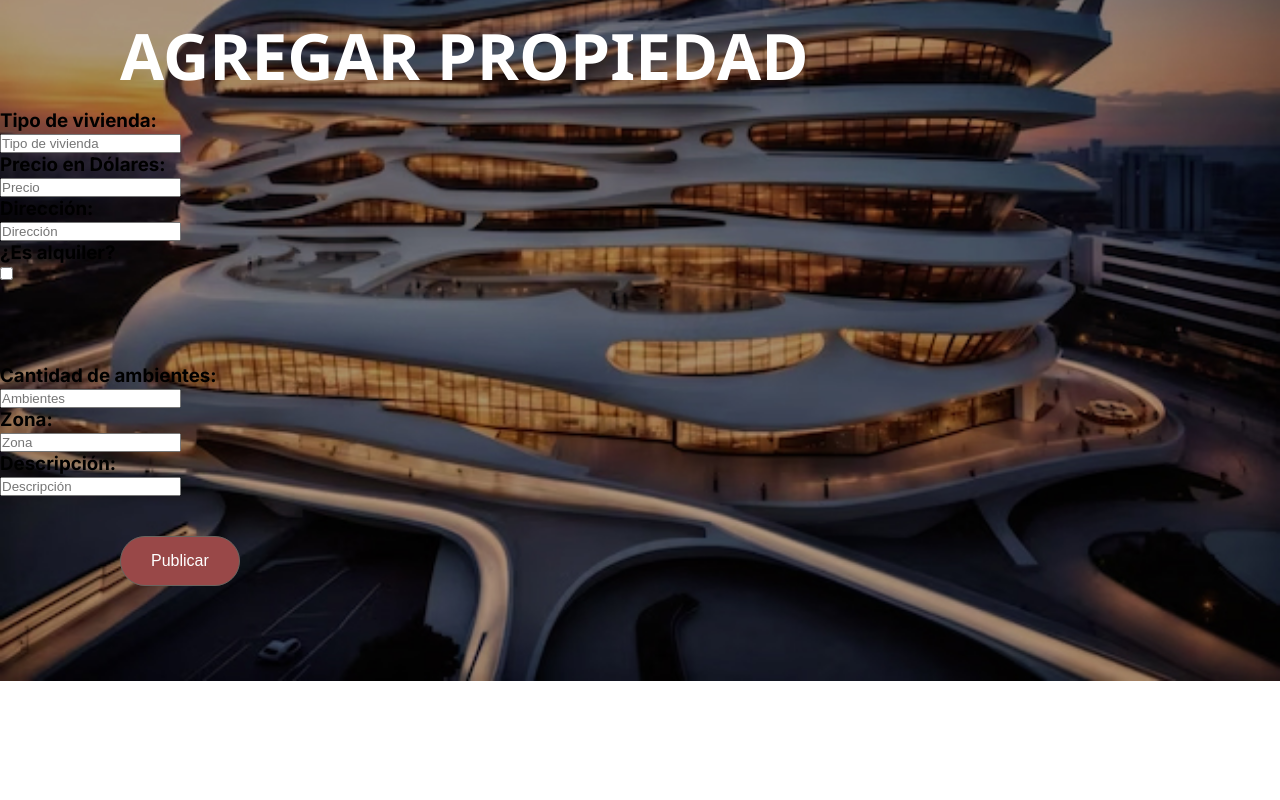
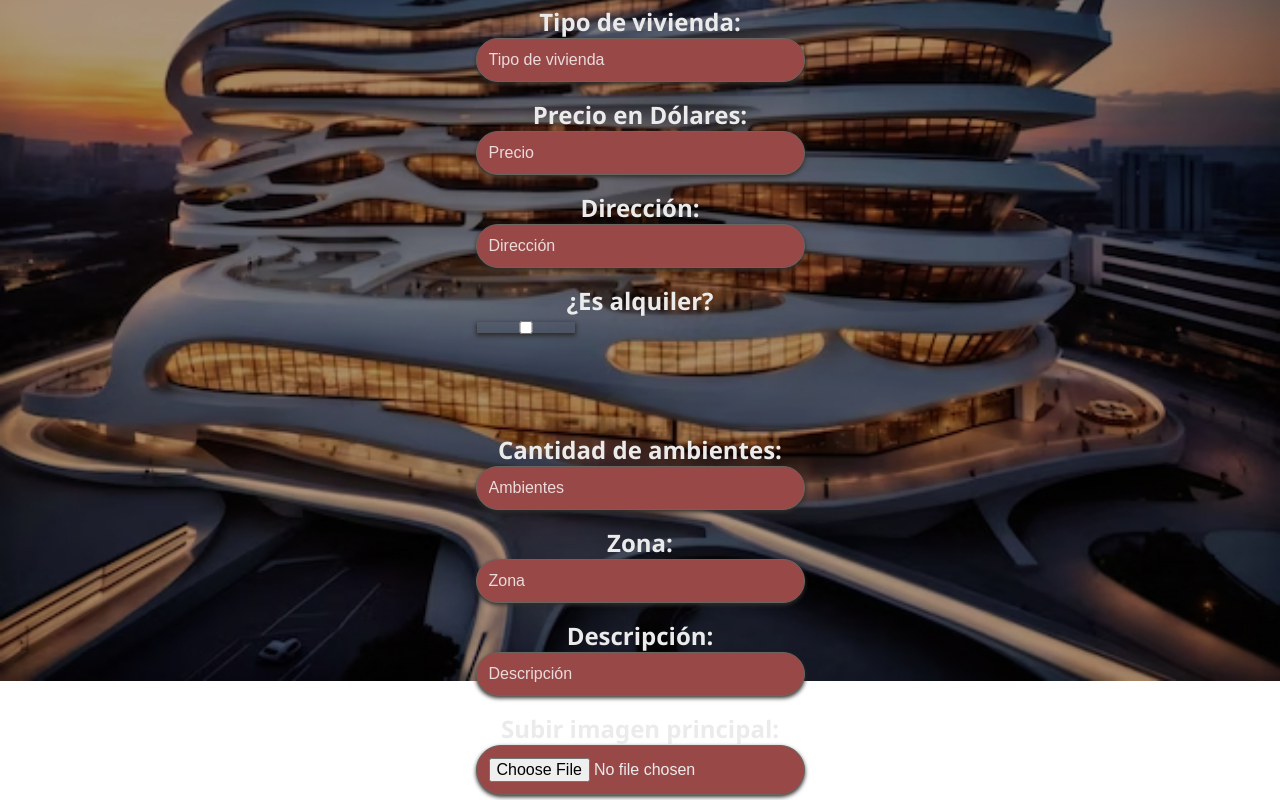
Before and after one commit to PioIX/2024-TPFinal-G13, a Next.js app in the folder Front/: page /home/propiedades/crearPropiedad in a window 1280 px wide. Shown: the part 200-1000 px from the top of the page. Built offline with nearby package versions, Linux system fonts and the light colour scheme.

Commit message:
addPropiedad y ver `propiedades

```diff
--- a/Front/src/components/AddPropiedad.js
+++ b/Front/src/components/AddPropiedad.js
@@ -4,7 +4,7 @@ import clsx from 'clsx';
 import Button from './Button';
 import { useEffect, useState } from "react";
 import { useRouter } from "next/navigation";
-import styles from "../components/AddPropiedad.modules.css";
+import styles from "../components/AddPropiedad.module.css";
 import Input from './Inputs';
 import Checkbox from './Checkbox';
 
@@ -24,6 +24,7 @@ const AddPropiedad = () => {
     const [ambientes, setAmbientes] = useState('');
     const [zona, setZona] = useState('');
     const [descripcion, setDescripcion] = useState('');
+    const [imagenPrincipal, setImagenPrincipal] = useState('');
 
     // function ponerUsuario (evento){
     //     const valor = evento.target.value;
@@ -54,7 +55,10 @@ const AddPropiedad = () => {
     //     [] //Como esta vacio, se ejecuta al principio
     // )
 
-
+    function checkValue(event){
+        const value = event.target.checked;
+        setAlquiler(value)
+    }
 
     const router = useRouter();
 
@@ -97,12 +101,13 @@ const AddPropiedad = () => {
     }
 
     return(
+
         <div className={styles.container}>
         <h1 className={styles.h1}>AGREGAR PROPIEDAD</h1>
 
             <div className={styles.formGroup}>
                 <div className={styles.usuario}>
-                    <h3>Tipo de vivienda:</h3>
+                    <h2>Tipo de vivienda:</h2>
                     <Input
                         type="text"
                         placeholder="Tipo de vivienda"
@@ -111,7 +116,7 @@ const AddPropiedad = () => {
                 </div>
 
                 <div className={styles.usuario}>
-                    <h3>Precio en Dólares:</h3>
+                    <h2>Precio en Dólares:</h2>
                     <Input
                         type="number"
                         placeholder="Precio"
@@ -120,7 +125,7 @@ const AddPropiedad = () => {
                 </div>
 
                 <div className={styles.usuario}>
-                    <h3>Dirección:</h3>
+                    <h2>Dirección:</h2>
                     <Input
                         type="text"
                         placeholder="Dirección"
@@ -129,14 +134,14 @@ const AddPropiedad = () => {
                 </div>
 
                 <div className={styles.usuario}>
-                    <h3>¿Es alquiler?</h3>
+                    <h2>¿Es alquiler?</h2>
                     <Checkbox
-                        onChange={setAlquiler}
+                        onChange={checkValue}
                     />
                 </div>
 
                 <div className={styles.usuario}>
-                    <h3>Cantidad de ambientes:</h3>
+                    <h2>Cantidad de ambientes:</h2>
                     <Input
                         type="number"
                         placeholder="Ambientes"
@@ -145,7 +150,7 @@ const AddPropiedad = () => {
                 </div>
 
                 <div className={styles.usuario}>
-                    <h3>Zona:</h3>
+                    <h2>Zona:</h2>
                     <Input
                         type="text"
                         placeholder="Zona"
@@ -154,13 +159,23 @@ const AddPropiedad = () => {
                 </div>
 
                 <div className={styles.usuario}>
-                    <h3>Descripción:</h3>
+                    <h2>Descripción:</h2>
                     <Input
                         type="text"
                         placeholder="Descripción"
                         onChange={setDescripcion}
                     />
                 </div>
+
+                {<div className={styles.usuario}>
+                    <h2>Subir imagen principal:</h2>
+                    <Input
+                        type="file"
+                        placeholder="Imagen principal"
+                        accept="image/*"
+                        onChange={setImagenPrincipal}
+                    />
+                </div>}
 
                 <Button className={styles.boton} onClick={handleClick} text="Publicar"/>
             </div>
--- /dev/null
+++ b/Front/src/components/AddPropiedad.module.css
@@ -0,0 +1,82 @@
+/* Login.module.css */
+/* Estilo del contenedor principal */
+
+
+.container {
+  font-family:'Segoe UI', Tahoma, Geneva, Verdana, sans-serif;
+  display:inline-flex;
+  flex-direction: column;
+  justify-content: center;
+  align-items: center;
+  /*background-color: #69645f;/* Color de fondo similar a WhatsApp */
+   /* Tipografía moderna */
+  height: 100%;
+  background-position: center;
+  background-repeat: no-repeat;
+  background-size: cover;
+  margin: 0;
+  padding: 0;
+  box-sizing: border-box;
+}
+
+/* Estilo del título */
+.h2 {
+  display: flex;
+  font-size: 2rem;
+  font-weight: 700;
+  color: #ebebeb; /* Color verde característico de WhatsApp */
+  margin-bottom: 100px;
+  text-align: center;
+}
+
+/* Estilo del contenedor de los campos de texto y botón */
+.form-group {
+  display: flex;
+  flex-direction: column; /* Cambiado a columna */
+  width: 100%;
+  max-width: 400px; /* Tamaño máximo del contenedor */
+  background-color: #69645f;
+  align-items: center; /* Centra los elementos hijos horizontalmente */
+}
+
+.button {
+  margin-top: 1rem; /* Espaciado superior */
+  width: 100%; /* Hace que el botón ocupe todo el ancho del contenedor */
+}
+
+/* Estilo de los campos de texto */
+.usuario, .button {
+  text-align: center;
+  margin-bottom: 1rem;
+  color: #ebebeb;
+}
+
+.usuario input{
+  padding: 12px;
+  border: 1px solid #69645f; /* Borde gris claro */
+  font-size: 1rem;
+  width: 100%;
+  box-shadow: 0 2px 4px #302e2c; /* Sombra ligera */
+  border-radius: 25px; /* Bordes redondeados */
+  font-size: 16px; /* Tamaño de la fuente */
+  transition: border-color 0.3s; /* Efecto de transición */
+  outline: none; /* Sin contorno al enfocar */
+  color: #ebebeb;
+  background-color: #994848;
+}
+
+.usuario input:focus{
+  border-color: #c0afaf; /* Color del borde al enfocar */
+  box-shadow: 0 0 5px rgba(255, 107, 107, 0.5); /* Sombra al enfocar */
+}
+
+.usuario input::placeholder{
+  color: white; /* Color del placeholder */
+  opacity: 0.8; /* Opacidad del placeholder */
+}
+
+.usuario label{
+  display: flex;
+  margin-bottom: 0.5rem;
+  color: #ebebeb; /* Color gris oscuro para el texto */
+}
--- a/Front/src/components/AddPropiedad.modules.css
+++ /dev/null
@@ -1,82 +0,0 @@
-/* Login.module.css */
-/* Estilo del contenedor principal */
-
-
-.container {
-    font-family:'Segoe UI', Tahoma, Geneva, Verdana, sans-serif;
-    display:inline-flex;
-    flex-direction: column;
-    justify-content: center;
-    align-items: center;
-    /*background-color: #69645f;/* Color de fondo similar a WhatsApp */
-     /* Tipografía moderna */
-    height: 100%;
-    background-position: center;
-    background-repeat: no-repeat;
-    background-size: cover;
-    margin: 0;
-    padding: 0;
-    box-sizing: border-box;
-  }
-
-  /* Estilo del título */
-  .h3 {
-    display: flex;
-    font-size: 2rem;
-    font-weight: 700;
-    color: #ebebeb; /* Color verde característico de WhatsApp */
-    margin-bottom: 2rem;
-    text-align: center;
-  }
-
-  /* Estilo del contenedor de los campos de texto y botón */
-  .form-group {
-    display: flex;
-    flex-direction: column; /* Cambiado a columna */
-    width: 100%;
-    max-width: 400px; /* Tamaño máximo del contenedor */
-    background-color: #69645f;
-    align-items: center; /* Centra los elementos hijos horizontalmente */
-}
-
-.button {
-    margin-top: 1rem; /* Espaciado superior */
-    width: 100%; /* Hace que el botón ocupe todo el ancho del contenedor */
-}
-
-  /* Estilo de los campos de texto */
-  .usuario, .button {
-    text-align: center;
-    margin-bottom: 1rem;
-    color: #ebebeb;
-  }
-
-  .usuario input{
-    padding: 12px;
-    border: 1px solid #69645f; /* Borde gris claro */
-    font-size: 1rem;
-    width: 100%;
-    box-shadow: 0 2px 4px #302e2c; /* Sombra ligera */
-    border-radius: 25px; /* Bordes redondeados */
-    font-size: 16px; /* Tamaño de la fuente */
-    transition: border-color 0.3s; /* Efecto de transición */
-    outline: none; /* Sin contorno al enfocar */
-    color: #ebebeb;
-    background-color: #994848;
-  }
-
-  .usuario input:focus{
-    border-color: #c0afaf; /* Color del borde al enfocar */
-    box-shadow: 0 0 5px rgba(255, 107, 107, 0.5); /* Sombra al enfocar */
-  }
-
-  .usuario input::placeholder{
-    color: white; /* Color del placeholder */
-    opacity: 0.8; /* Opacidad del placeholder */
-  }
-
-  .usuario label{
-    display: flex;
-    margin-bottom: 0.5rem;
-    color: #ebebeb; /* Color gris oscuro para el texto */
-  }
```
Also changed, not shown: Front/src/app/home/propiedades/page.js (+35 -1 lines), Front/src/components/Propiedad.js (added, +18 -0 lines), 1 other file (tests, documents, lock files or other folders).
